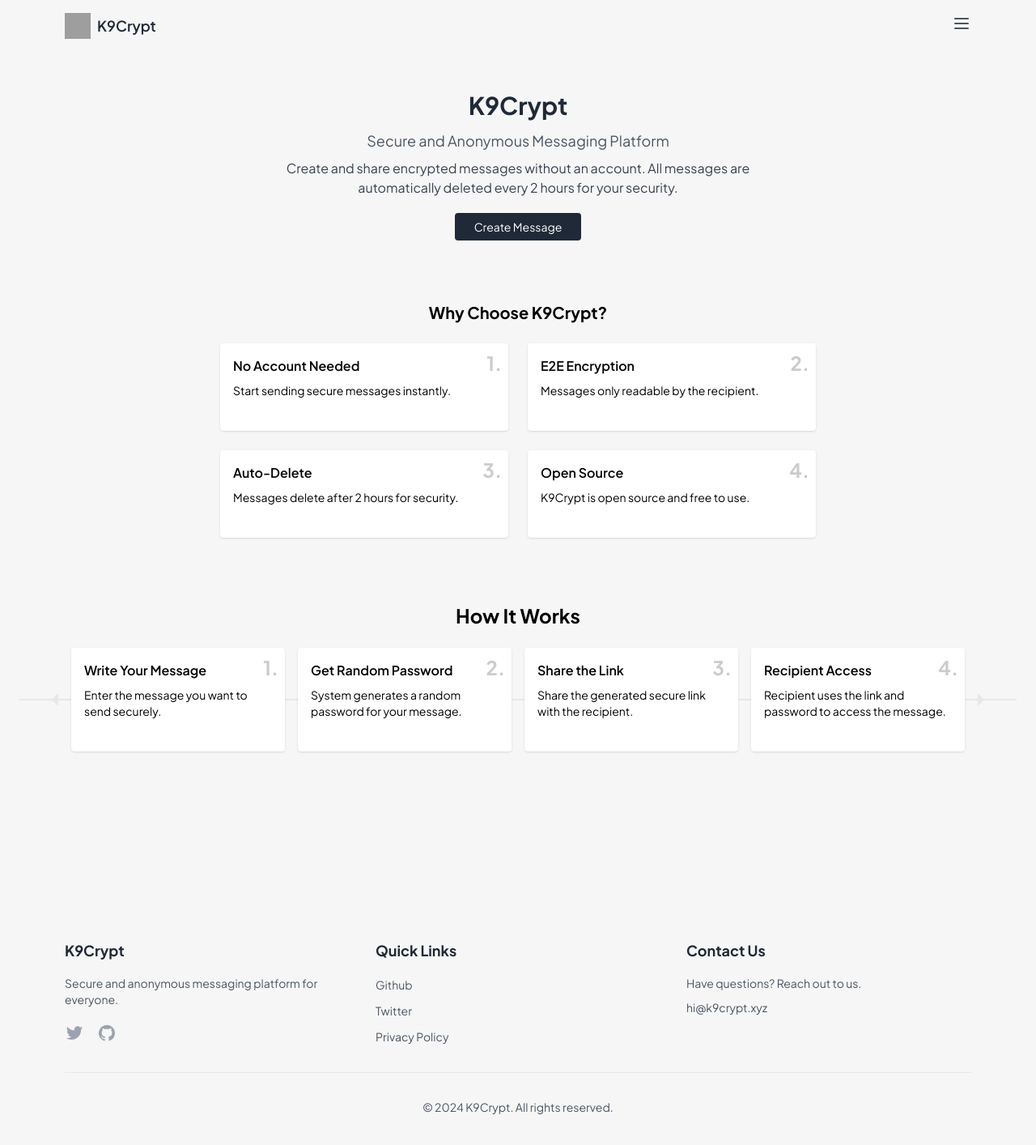
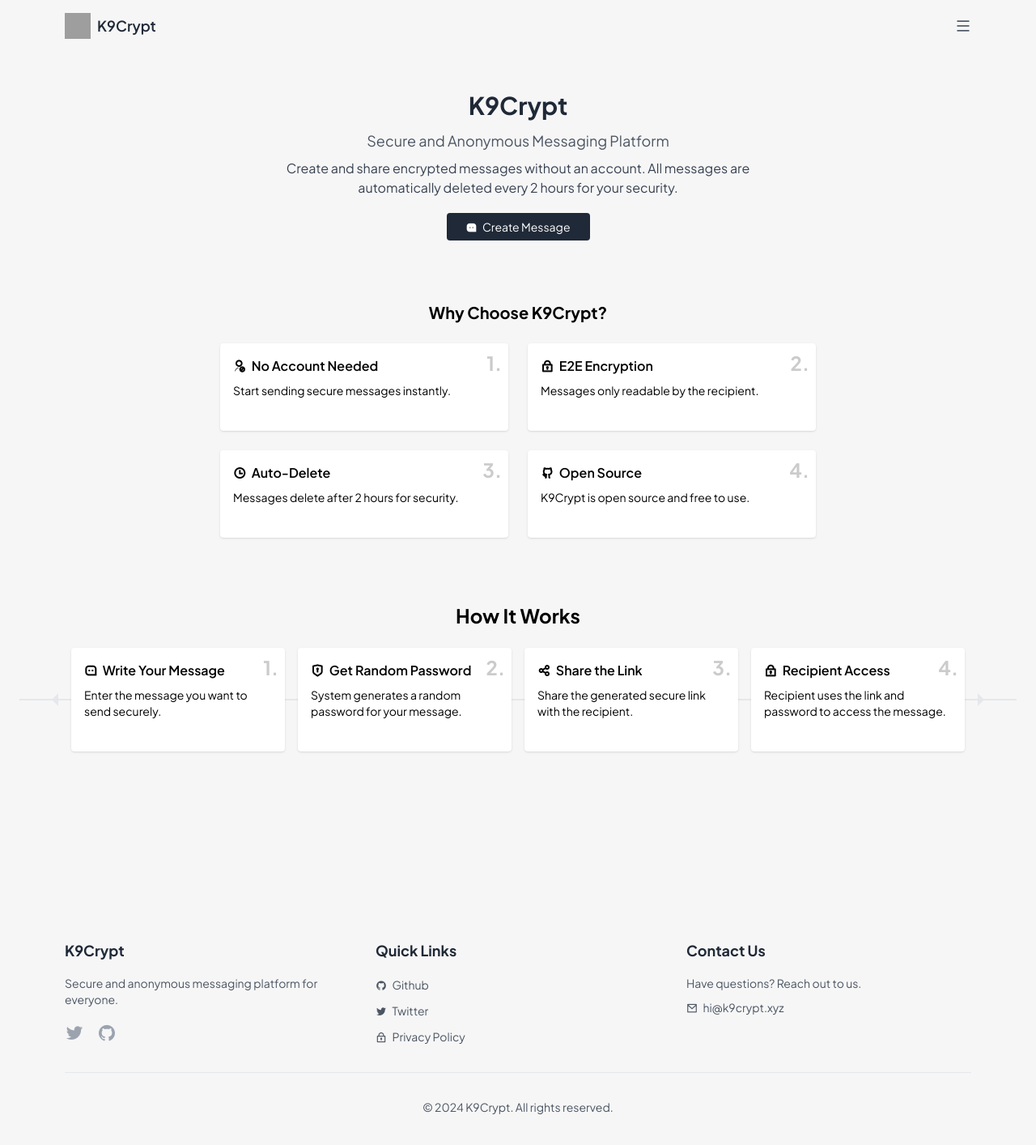
Before and after one commit to K9Crypt/website, a SvelteKit app: page / in a window 1280 px wide. Shown: the top 1414 px of the page at 81% size. Built offline with nearby package versions, Linux system fonts and the light colour scheme; grey boxes are pictures that could not be loaded.

Commit message:
Add files via upload

```diff
--- a/src/app.html
+++ b/src/app.html
@@ -5,6 +5,8 @@
 		<link rel="stylesheet" href="https://cdn.jsdelivr.net/npm/remixicon@4.3.0/fonts/remixicon.min.css">
 		<meta name="viewport" content="width=device-width, initial-scale=1" />
 		<title>K9Crypt - Secure and Anonymous Messaging Platform</title>
+		<meta name="author" content="K9Crypt" />
+		<meta name="theme-color" content="#1F2937" />
 		<meta name="description" content="K9Crypt offers end-to-end encrypted messaging without accounts. Create and share secure messages that auto-delete after 2 hours for maximum privacy." />
 
 		<meta property="og:title" content="K9Crypt - Secure Messaging Platform" />
--- a/src/components/Footer.svelte
+++ b/src/components/Footer.svelte
@@ -16,15 +16,15 @@
       <div>
         <h3 class="text-lg font-bold text-gray-800 mb-4">Quick Links</h3>
         <ul class="space-y-2">
-          <li><a href="https://github.com/k9crypt" class="text-sm text-gray-600 hover:text-gray-800">Github</a></li>
-          <li><a href="https://twitter.com/k9crypt" class="text-sm text-gray-600 hover:text-gray-800">Twitter</a></li>
-          <li><a href="/privacy" class="text-sm text-gray-600 hover:text-gray-800">Privacy Policy</a></li>
+          <li><a href="https://github.com/k9crypt" class="text-sm text-gray-600 hover:text-gray-800"><i class="ri-github-fill mr-1"></i> Github</a></li>
+          <li><a href="https://twitter.com/k9crypt" class="text-sm text-gray-600 hover:text-gray-800"><i class="ri-twitter-fill mr-1"></i> Twitter</a></li>
+          <li><a href="/privacy" class="text-sm text-gray-600 hover:text-gray-800"><i class="ri-lock-2-line mr-1"></i> Privacy Policy</a></li>
         </ul>
       </div>
       <div>
         <h3 class="text-lg font-bold text-gray-800 mb-4">Contact Us</h3>
         <p class="text-sm text-gray-600 mb-2">Have questions? Reach out to us.</p>
-        <a href="mailto:support@k9crypt.com" class="text-sm text-gray-600 hover:underline">hi@k9crypt.xyz</a>
+        <a href="mailto:support@k9crypt.com" class="text-sm text-gray-600 hover:underline"><i class="ri-mail-line mr-1"></i> hi@k9crypt.xyz</a>
       </div>
     </div>
     <div class="mt-8 pt-8 border-t border-gray-200 text-center">
--- a/src/components/HITW.svelte
+++ b/src/components/HITW.svelte
@@ -13,7 +13,7 @@
         <div class="w-full md:w-1/4 px-2 mb-8 md:mb-0">
           <div class="relative">
             <div class="bg-white p-4 rounded shadow relative">
-              <h3 class="text-base font-semibold mb-2">Write Your Message</h3>
+              <h3 class="text-base font-semibold mb-2"><i class="ri-message-3-line mr-1"></i> Write Your Message</h3>
               <p class="text-sm mb-6">Enter the message you want to send securely.</p>
               <p class="absolute top-2 right-2 text-2xl font-bold opacity-20">1.</p>
             </div>
@@ -23,7 +23,7 @@
         <div class="w-full md:w-1/4 px-2 mb-8 md:mb-0">
           <div class="relative">
             <div class="bg-white p-4 rounded shadow relative">
-              <h3 class="text-base font-semibold mb-2">Get Random Password</h3>
+              <h3 class="text-base font-semibold mb-2"><i class="ri-shield-keyhole-line mr-1"></i> Get Random Password</h3>
               <p class="text-sm mb-6">System generates a random password for your message.</p>
               <p class="absolute top-2 right-2 text-2xl font-bold opacity-20">2.</p>
             </div>
@@ -33,7 +33,7 @@
         <div class="w-full md:w-1/4 px-2 mb-8 md:mb-0">
           <div class="relative">
             <div class="bg-white p-4 rounded shadow relative">
-              <h3 class="text-base font-semibold mb-2">Share the Link</h3>
+              <h3 class="text-base font-semibold mb-2"><i class="ri-share-line mr-1"></i> Share the Link</h3>
               <p class="text-sm mb-6">Share the generated secure link with the recipient.</p>
               <p class="absolute top-2 right-2 text-2xl font-bold opacity-20">3.</p>
             </div>
@@ -43,7 +43,7 @@
         <div class="w-full md:w-1/4 px-2 mb-8 md:mb-0">
           <div class="relative">
             <div class="bg-white p-4 rounded shadow relative">
-              <h3 class="text-base font-semibold mb-2">Recipient Access</h3>
+              <h3 class="text-base font-semibold mb-2"><i class="ri-lock-2-line mr-1"></i> Recipient Access</h3>
               <p class="text-sm mb-6">Recipient uses the link and password to access the message.</p>
               <p class="absolute top-2 right-2 text-2xl font-bold opacity-20">4.</p>
             </div>
--- a/src/components/Header.svelte
+++ b/src/components/Header.svelte
@@ -6,6 +6,6 @@
     All messages are automatically deleted every 2 hours for your security.
   </p>
   <a href="/create" class="bg-gray-800 text-white py-2 px-6 rounded transition duration-300 hover:bg-gray-900 text-sm">
-    Create Message
+    <i class="ri-message-3-fill mr-1"></i> Create Message
   </a>
 </header>
--- a/src/components/Navbar.svelte
+++ b/src/components/Navbar.svelte
@@ -25,20 +25,18 @@
       </div>
       <div class="relative">
         <button on:click={toggleMenu} class="text-gray-600 focus:outline-none">
-          <svg class="w-6 h-6" viewBox="0 0 24 24" fill="none" xmlns="http://www.w3.org/2000/svg">
-            <path d="M4 6H20M4 12H20M4 18H20" stroke="currentColor" stroke-width="2" stroke-linecap="round" stroke-linejoin="round"/>
-          </svg>
+          <i class="ri-menu-line text-xl mr-5 md:mr-0 lg:mr-0"></i>
         </button>
         {#if isOpen}
-          <button class="fixed inset-0 bg-black bg-opacity-20 z-40" on:click={closeMenu} aria-label="Close menu"></button>
-          <div class="absolute right-0 mt-2 w-48 bg-white rounded-md overflow-hidden shadow-xl z-50">
+          <button class="fixed inset-0 bg-black bg-opacity-40 z-40" on:click={closeMenu} aria-label="Close menu"></button>
+          <div class="absolute right-0 mt-2 w-48 bg-white rounded-md overflow-hidden shadow-xl z-50 mr-5 md:mr-0 lg:mr-0">
             <div class="py-2">
-              <a href="/" class="block px-4 py-2 text-sm text-gray-600 hover:text-black">Home</a>
-              <a href="https://github.com/k9crypt" class="block px-4 py-2 text-sm text-gray-600 hover:text-black">Github</a>
-              <a href="/create" class="block px-4 py-2 text-sm text-gray-600 hover:text-black">Create</a>
-              <a href="/privacy" class="block px-4 py-2 text-sm text-gray-600 hover:text-black">Privacy</a>
-              <hr class="border-t border-gray-300">
-              <a href="mailto:hi@k9crypt.xyz" class="block px-4 py-2 text-sm text-gray-600 hover:text-black">hi@k9crypt.xyz</a>
+              <a href="/" class="block px-4 py-2 text-sm text-gray-600 hover:text-black"><i class="ri-home-4-line mr-1"></i> Home</a>
+              <a href="https://github.com/k9crypt" class="block px-4 py-2 text-sm text-gray-600 hover:text-black"><i class="ri-github-fill mr-1"></i> Github</a>
+              <a href="/create" class="block px-4 py-2 text-sm text-gray-600 hover:text-black"><i class="ri-message-3-line mr-1"></i> Create</a>
+              <a href="/privacy" class="block px-4 py-2 text-sm text-gray-600 hover:text-black"><i class="ri-lock-2-line mr-1"></i> Privacy</a>
+              <hr class="border-t border-gray-300/30">
+              <a href="mailto:hi@k9crypt.xyz" class="block px-4 py-2 text-sm text-gray-600 hover:text-black"><i class="ri-mail-line mr-1"></i> hi@k9crypt.xyz</a>
             </div>
           </div>
         {/if}
--- a/src/components/Why.svelte
+++ b/src/components/Why.svelte
@@ -3,22 +3,22 @@
     <h2 class="text-xl font-bold text-center mb-6">Why Choose K9Crypt?</h2>
     <div class="grid gap-6 sm:grid-cols-2">
       <div class="bg-white p-4 rounded shadow relative">
-        <h3 class="text-base font-semibold mb-2">No Account Needed</h3>
+        <h3 class="text-base font-semibold mb-2"><i class="ri-user-forbid-line mr-1"></i> No Account Needed</h3>
         <p class="text-sm mb-6">Start sending secure messages instantly.</p>
         <p class="absolute top-2 right-2 text-2xl font-bold opacity-20">1.</p>
       </div>
       <div class="bg-white p-4 rounded shadow relative">
-        <h3 class="text-base font-semibold mb-2">E2E Encryption</h3>
+        <h3 class="text-base font-semibold mb-2"><i class="ri-lock-2-line mr-1"></i> E2E Encryption</h3>
         <p class="text-sm mb-6">Messages only readable by the recipient.</p>
         <p class="absolute top-2 right-2 text-2xl font-bold opacity-20">2.</p>
       </div>
       <div class="bg-white p-4 rounded shadow relative">
-        <h3 class="text-base font-semibold mb-2">Auto-Delete</h3>
+        <h3 class="text-base font-semibold mb-2"><i class="ri-time-line mr-1"></i> Auto-Delete</h3>
         <p class="text-sm mb-6">Messages delete after 2 hours for security.</p>
         <p class="absolute top-2 right-2 text-2xl font-bold opacity-20">3.</p>
       </div>
       <div class="bg-white p-4 rounded shadow relative">
-        <h3 class="text-base font-semibold mb-2">Open Source</h3>
+        <h3 class="text-base font-semibold mb-2"><i class="ri-github-line mr-1"></i> Open Source</h3>
         <p class="text-sm mb-6">K9Crypt is open source and free to use.</p>
         <p class="absolute top-2 right-2 text-2xl font-bold opacity-20">4.</p>
       </div>
--- a/src/routes/+layout.svelte
+++ b/src/routes/+layout.svelte
@@ -1,4 +1,3 @@
-
 <slot></slot><script>import "../app.css";</script>
 
 <style>
--- a/src/routes/view/[id]/+page.svelte
+++ b/src/routes/view/[id]/+page.svelte
@@ -98,19 +98,17 @@
       {:else if error}
         <p class="text-center">{error}</p>
       {:else}
-        <div class="p-4 bg-gray-100 rounded">
       <h3 class="text-lg font-semibold mb-2">Decrypted Message:</h3>
-          <p class="text-gray-700 break-all whitespace-pre-wrap">{message}</p>
+      <p class="text-gray-700 break-all whitespace-pre-wrap bg-gray-100 p-4 rounded">{message}</p>
       <div class="mt-4 flex space-x-4">
         <button on:click={copyToClipboard} class="bg-gray-800 text-white py-2 px-6 rounded transition duration-300 text-sm">
-              Copy Message
+          <i class="ri-clipboard-fill mr-1"></i> Copy Message
         </button>
         <button on:click={saveMessage} class="border border-gray-800 bg-transparent py-2 px-4 rounded transition duration-300 text-sm">
-              Save Message
+          <i class="ri-save-line mr-1"></i> Save Message
         </button>
       </div>
       <p class="mt-2 text-sm text-gray-600">This message will be automatically deleted soon. Make sure to save it if needed.</p>
-        </div>
       {/if}
     </div>
   </div>
@@ -120,7 +118,7 @@
 <section class="flex items-center justify-center min-h-screen py-12 px-4">
   <div class="w-full max-w-lg">
     <div class="bg-red-100 p-3 rounded-full">
-        <p class="text-center text-red-600">System is currently offline. Please check back later.</p>
+        <p class="text-center text-red-600"><i class="ri-error-warning-fill mr-1"></i> System is currently offline. Please check back later.</p>
     </div>
   </div>
 </section>
--- a/tailwind.config.ts
+++ b/tailwind.config.ts
@@ -1,11 +1,22 @@
 import type { Config } from "tailwindcss";
 
 export default {
-    content: ["./src/**/*.{html,js,svelte,ts}"],
+  content: ["./src/**/*.{html,js,svelte,ts}"],
 
-    theme: {
-        extend: {}
+  theme: {
+    extend: {
+      colors: {
+        dark: {
+          background: "#1a202c",
+          text: "#cbd5e0",
+        },
+        light: {
+          background: "#fff",
+          text: "#0000",
+        },
+      },
     },
+  },
 
-    plugins: []
+  plugins: [],
 } as Config;
```
Also changed, not shown: src/routes/create/+page.svelte (+4 -4 lines). Lines whose indentation alone changed are shown as unchanged.
